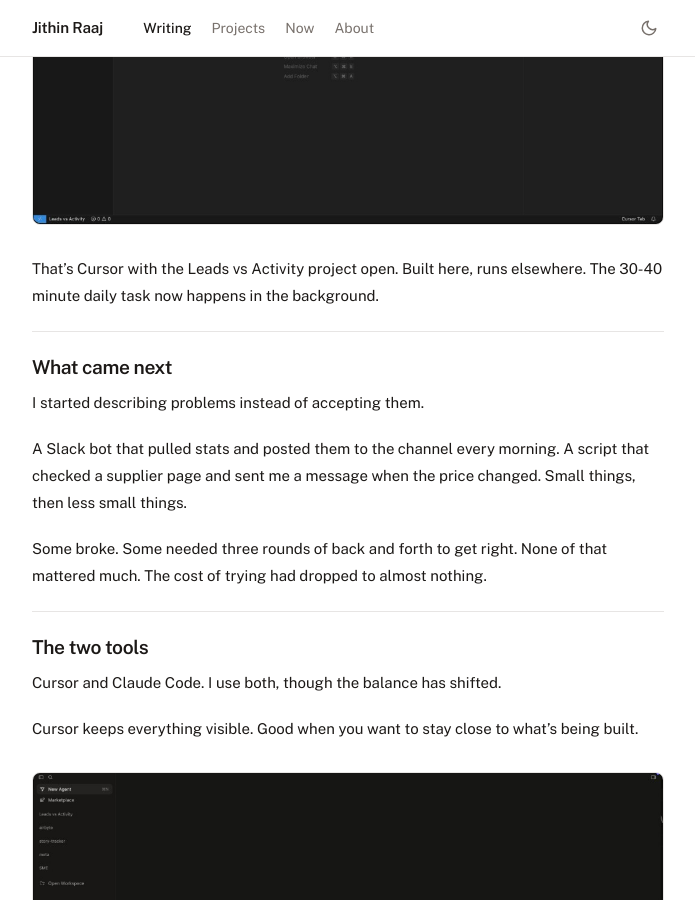
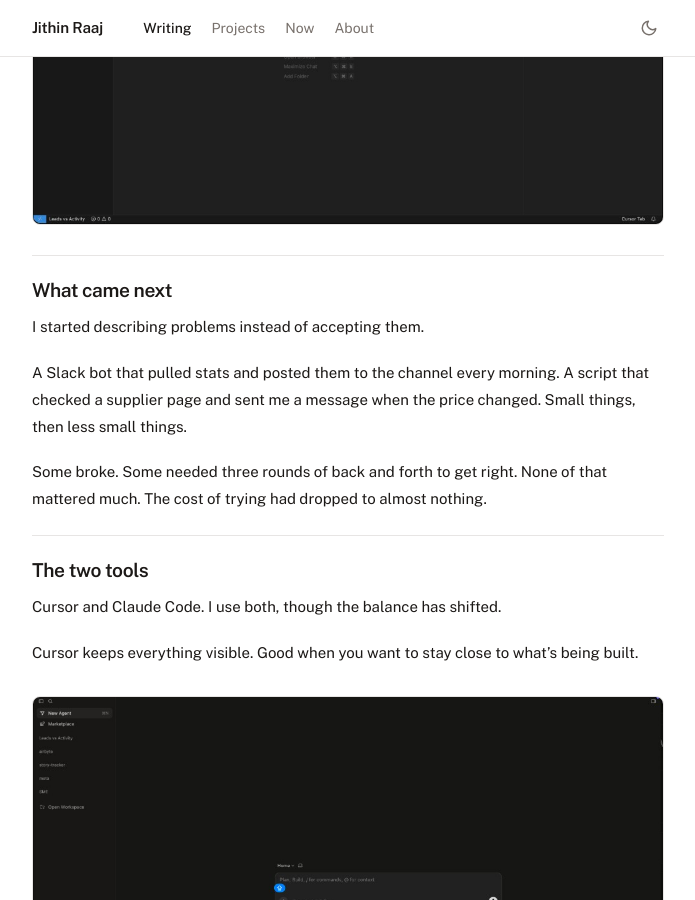
Before and after one commit to jithinrajtk/jithinrajtk.github.io, a Jekyll site: the page built from _posts/2026-04-14-what-is-vibe-coding.md, in a window 1280 px wide and 900 px high, scrolled down 1820 px. Shown: the whole window, without its empty margins (292-987 px from the left). Built offline with Jekyll 4.4.1, drawn with Linux system fonts in a browser that asks for light colours; nearby versions of some CDN libraries.

Commit message:
Remove image caption under Leads vs Activity screenshot

```diff
--- a/_posts/2026-04-14-what-is-vibe-coding.md
+++ b/_posts/2026-04-14-what-is-vibe-coding.md
@@ -56,8 +56,6 @@ I've lost count of how many hours went into this kind of work. Not just me. Ever
 The fix isn't asking the data team for a new report. The fix is building exactly what you need in an afternoon.
 
 ![Cursor open with the Leads vs Activity project](/assets/images/cursor-coding-window.png)
-
-That's Cursor with the Leads vs Activity project open. Built here, runs elsewhere. The 30-40 minute daily task now happens in the background.
 
 ---
 
```
